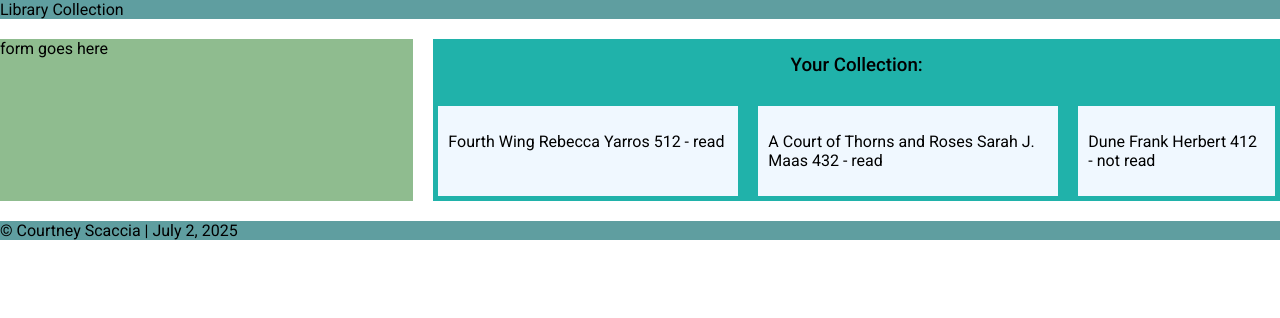
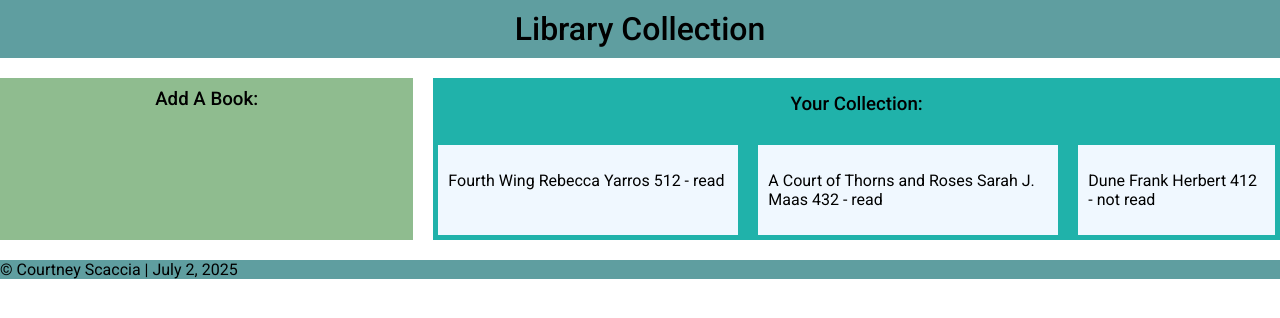
Before and after one commit to CScaccia615/Library-Collection, a plain HTML site: page index.html in a window 1280 px wide. Drawn offline with Linux system fonts and the light colour scheme.

Commit message:
add headings for other sections

```diff
--- a/index.html
+++ b/index.html
@@ -10,10 +10,10 @@
 <body>
     <div id="container">
         <header>
-            Library Collection
+            <h1>Library Collection</h1>
         </header>
         <div class ="user-form">
-            form goes here
+            <h3>Add A Book:</h3>
         </div>
         <div class="library-container">
             <h3>Your Collection:</h3>
```
